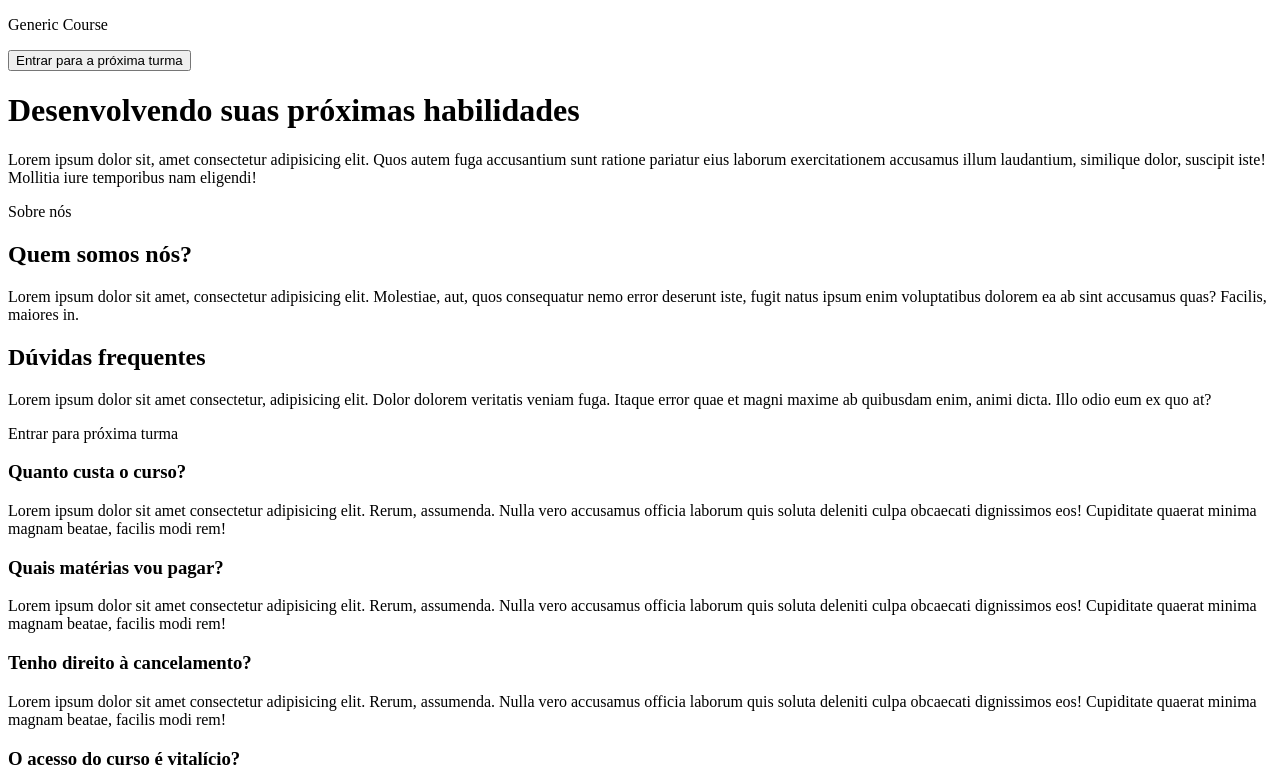
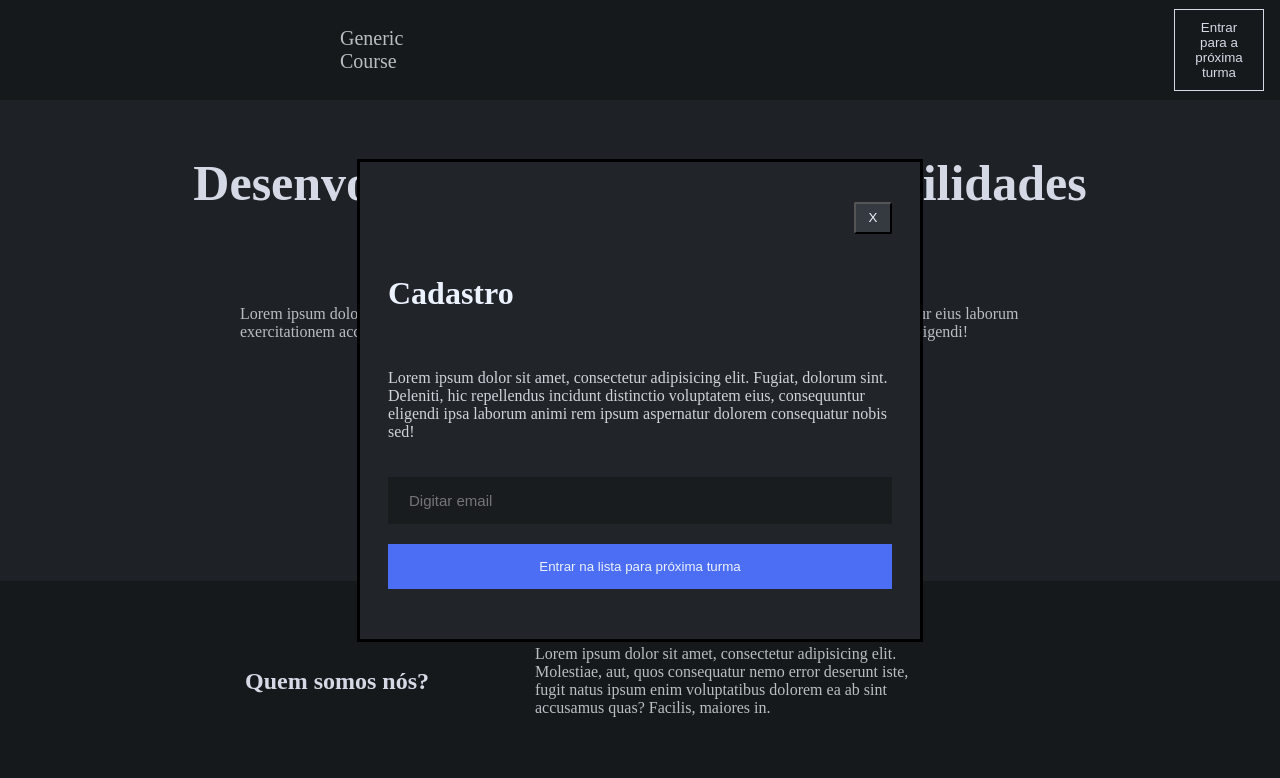
Before and after one commit to Kenzie-Academy-Brasil-Developers/Criando-site-institucional-generico-Fewerygor, a plain HTML site: page index.html in a window 1280 px wide. Both pictures are taken after a click on the button "Entrar para a próxima turma". Shown: the top 778 px of the page. Drawn offline with Linux system fonts and the light colour scheme.

Commit message:
Realizand entrega da semana passada

```diff
--- a/index.html
+++ b/index.html
@@ -4,33 +4,36 @@
     <meta charset="UTF-8">
     <meta http-equiv="X-UA-Compatible" content="IE=edge">
     <meta name="viewport" content="width=device-width, initial-scale=1.0">
-    <link rel="stylesheet" href="./src/styles/style.css">
+    <link rel="stylesheet" type="text/css" href="src/styles/globalstyle.css">
     <title>Página Institucional Genérica</title>
 </head>
 <body>
-    <header>
+    <header class="header__container">
         <p>Generic Course</p>
-        <button>Entrar para a próxima turma</button>
+        <button id="buttonModal">Entrar para a próxima turma</button>
     </header>
     <main>
-        <div>
-            <h1>Desenvolvendo <span>suas</span> próximas habilidades</h1>
+        <div class="about__container">
+            <h1 class="about__container--h1">Desenvolvendo <span>suas</span> próximas habilidades</h1>
             <p>Lorem ipsum dolor sit, amet consectetur adipisicing elit. Quos autem fuga accusantium sunt ratione pariatur eius laborum exercitationem accusamus illum laudantium, similique dolor, suscipit iste! Mollitia iure temporibus nam eligendi!</p>
-            <span>Sobre nós</span>
+            <span class="about__container--span">Sobre nós</span>
         </div>
-        <div>
-            <h2>Quem somos nós?</h2>
-            <span>
-                <p>Lorem ipsum dolor sit amet, consectetur adipisicing elit. Molestiae, aut, quos consequatur nemo error deserunt iste, fugit natus ipsum enim voluptatibus dolorem ea ab sint accusamus quas? Facilis, maiores in.</p>
+        <div class="us__container">
+            <h2 class="us__container--h2">Quem somos nós?</h2>
+            <span class="us__container--p">
+                <p>Lorem ipsum dolor sit amet, consectetur adipisicing elit.
+                    Molestiae, aut, quos consequatur nemo error deserunt iste,
+                    fugit natus ipsum enim voluptatibus dolorem ea ab sint accusamus
+                    quas? Facilis, maiores in.</p>
             </span>
         </div>
-        <section>
-            <div>
+        <section class="ask__container">
+            <div class="ask__container--div">
                 <h2>Dúvidas frequentes</h2>
                 <p>Lorem ipsum dolor sit amet consectetur, adipisicing elit. Dolor dolorem veritatis veniam fuga. Itaque error quae et magni maxime ab quibusdam enim, animi dicta. Illo odio eum ex quo at?</p>
-                <span>Entrar para próxima turma</span>
+                <span class="ask__container--span">Entrar para próxima turma</span>
             </div>
-            <div>
+            <div class="ask__container--div2">
                 <span>
                     <h3>Quanto custa o curso?</h3>
                     <p>Lorem ipsum dolor sit amet consectetur adipisicing elit. Rerum, assumenda. Nulla vero accusamus officia laborum quis soluta deleniti culpa obcaecati dignissimos eos! Cupiditate quaerat minima magnam beatae, facilis modi rem!</p>
@@ -49,56 +52,69 @@
                 </span>
             </div>
         </section>
-        <section>
+        <section class="student__container">
             <div>
-                <ul>
+                <ul class="ul__container">
                     <li>
-                        <div>
+                        <div class="div__container">
                             <span>
                                 <h3>Júlia Lima</h3>
                                 <p>Aluna na turma 2019</p>
                             </span>
-                            <p>Lorem ipsum dolor sit amet, consectetur adipisicing elit. A veritatis nisi distinctio eaque, dignissimos deleniti nesciunt molestiae incidunt ex id corporis saepe dolore et culpa, consequuntur sequi. Aspernatur, similique sit.</p>
+                            <p class="ul__container--p">Lorem ipsum dolor sit amet, consectetur adipisicing elit. A veritatis nisi distinctio eaque, dignissimos deleniti nesciunt molestiae incidunt ex id corporis saepe dolore et culpa, consequuntur sequi. Aspernatur, similique sit.</p>
                         </div>
                     </li>
                     <li>
-                        <div>
+                        <div class="div__container">
                             <span>
                                 <h3>Carlos Silva</h3>
                                 <p>Aluno na turma 2020</p>
                             </span>
-                            <p>Lorem ipsum dolor sit amet consectetur adipisicing elit. Id maxime dolores vitae adipisci repudiandae ipsa cumque sint nemo qui mollitia consequatur quo numquam, animi deserunt placeat. Minima veritatis deleniti velit.</p>
+                            <p class="ul__container--p">Lorem ipsum dolor sit amet consectetur adipisicing elit. Id maxime dolores vitae adipisci repudiandae ipsa cumque sint nemo qui mollitia consequatur quo numquam, animi deserunt placeat. Minima veritatis deleniti velit.</p>
                         </div>
                     </li>
                     <li>
-                        <div>
+                        <div class="div__container">
                             <span>
                                 <h3>Camila Souza</h3>
                                 <p>Aluna na turma 2019</p>
                             </span>
-                            <p>Lorem ipsum dolor sit amet consectetur, adipisicing elit. Facere, a veritatis, nostrum culpa accusantium libero deserunt quasi sit quaerat doloribus commodi dolor accusamus deleniti aperiam eius! Neque doloribus esse alias.</p>
+                            <p class="ul__container--p">Lorem ipsum dolor sit amet consectetur, adipisicing elit. Facere, a veritatis, nostrum culpa accusantium libero deserunt quasi sit quaerat doloribus commodi dolor accusamus deleniti aperiam eius! Neque doloribus esse alias.</p>
                         </div>
                     </li>
                     <li>
-                        <div>
+                        <div class="div__container">
                             <span>
                                 <h3>Matheus Erick</h3>
                                 <p>Aluno na turma 2018</p>
                             </span>
-                            <p>Lorem ipsum dolor sit amet consectetur adipisicing elit. Soluta, laboriosam aliquam cum iste, nihil, culpa quibusdam architecto necessitatibus modi deserunt dolorem nemo. Voluptate incidunt, culpa tempora veritatis veniam consequuntur. Dolorum.</p>
+                            <p class="ul__container--p">Lorem ipsum dolor sit amet consectetur adipisicing elit. Soluta, laboriosam aliquam cum iste, nihil, culpa quibusdam architecto necessitatibus modi deserunt dolorem nemo. Voluptate incidunt, culpa tempora veritatis veniam consequuntur. Dolorum.</p>
                         </div>
                     </li>
                 </ul>
             </div>
-            <div>
-                <h2>O que nossos alunos comentam?</h2>
-                <p>Lorem ipsum dolor sit amet, consectetur adipisicing elit. Fugiat, dolorum sint. Deleniti, hic repellendus incidunt distinctio voluptatem eius, consequuntur eligendi ipsa laborum animi rem ipsum aspernatur dolorem consequatur nobis sed!</p>
+            <div class="div2__container">
+                <span>
+                    <h2>O que nossos alunos comentam?</h2>
+                    <p>Lorem ipsum dolor sit amet, consectetur adipisicing elit. Fugiat, dolorum sint. Deleniti, hic repellendus incidunt distinctio voluptatem eius, consequuntur eligendi ipsa laborum animi rem ipsum aspernatur dolorem consequatur nobis sed!</p>
+                </span>
             </div>
         </section>
     </main>
     <footer>
         <h3>Generic Course</h3>
     </footer>
+    <dialog class="modal__controller">
+        <div class="modal__container">
+            <div class="block">
+                <button id="buttonClose">X</button>
+            </div>
+            <h1>Cadastro</h1>
+            <p>Lorem ipsum dolor sit amet, consectetur adipisicing elit. Fugiat, dolorum sint. Deleniti, hic repellendus incidunt distinctio voluptatem eius, consequuntur eligendi ipsa laborum animi rem ipsum aspernatur dolorem consequatur nobis sed!</p>
+            <input type="email" placeholder="Digitar email">
+            <button id="button">Entrar na lista para próxima turma</button>
+        </div>
+    </dialog>
     <script src="./src/scripts/script.js"></script>
 </body>
 </html>
--- a/src/scripts/script.js
+++ b/src/scripts/script.js
@@ -1 +1,21 @@
 /* ------------------------------- Coloque sua lógica aqui ------------------------------- */
+function handleModal(){
+    const button = document.querySelector('#buttonModal');
+    const modal = document.querySelector('.modal__controller');
+
+    button.addEventListener('click', function(e){
+        modal.showModal();
+        closeModal();
+    });
+}
+
+function closeModal() {
+    const button = document.querySelector('#buttonClose');
+    const modal = document.querySelector('.modal__controller');
+
+    button.addEventListener('click', function(e){
+        modal.close();
+    });
+}
+
+handleModal();
--- /dev/null
+++ b/src/styles/about.css
@@ -0,0 +1,28 @@
+.about__container {
+    display: var(--flex);
+    flex-direction: var(--column);
+    align-items: var(--center);
+    justify-content: var(--center);
+    height: 581px;
+    gap: 44px;
+    background-color: var(--color-secondary);
+}
+
+.about__container--h1 {
+    font-size: 50px;
+}
+
+.about__container--h1 span {
+    color: var(--color-box);
+}
+
+.about__container p {
+    width: 800px;
+}
+
+.about__container--span {
+    background-color: var(--color-box);
+    border: 1px solid var(--color-box);
+    color: var(--color-text);
+    padding: 20px;
+}
--- /dev/null
+++ b/src/styles/ask.css
@@ -0,0 +1,44 @@
+
+
+.ask__container {
+    display: var(--flex);
+    justify-content: var(--space);
+    background-color: var(--color-secondary);
+
+ }
+
+ .ask__container--div {
+     width: 300px;
+     padding-left: 250px;
+     display: var(--flex);
+     flex-direction: var(--column);
+ }
+
+ .ask__container--div h2{
+     font-size: 30px;
+ }
+
+ .ask__container--div p{
+     width: 430px;
+ }
+
+ .ask__container--div2 {
+     display: var(--flex);
+     flex-direction: var(--column);
+     text-align: var(--center);
+     width: 400px;
+     font-size: var(--size);
+     padding-right: 370px;
+ }
+
+
+ .ask__container--span {
+     display: var(--flex);
+     justify-content: var(--center);
+     align-items: var(--center);
+     background-color: var(--color-box);
+     border: 1px solid var(--color-box);
+     color: var(--color-text);
+     padding: 20px;
+     margin-right: 80px;
+ }
--- /dev/null
+++ b/src/styles/body.css
@@ -0,0 +1,13 @@
+body {
+    display: var(--flex);
+    flex-direction: var(--column);
+    margin: 0;
+}
+
+body h1, h2, h3 {
+    color: var(--color-text);
+}
+
+body p {
+    color: var(--color-text2);
+}
--- /dev/null
+++ b/src/styles/footer.css
@@ -0,0 +1,5 @@
+footer {
+    display: var(--flex);
+    justify-content: var(--center);
+    background-color: var(--color-primary);
+}
--- /dev/null
+++ b/src/styles/globalstyle.css
@@ -0,0 +1,21 @@
+@import url('body.css');
+@import url('header.css');
+@import url('about.css');
+@import url('us.css');
+@import url('ask.css');
+@import url('student.css');
+@import url('footer.css');
+@import url('modal.css');
+
+:root {
+    --flex: flex;
+    --center: center;
+    --column: column;
+    --space: space-around;
+    --size: normal;
+    --color-primary: #191C1F;
+    --color-secondary: #212529;
+    --color-box: #4C6EF5;
+    --color-text: #EDF2FF;
+    --color-text2: #CED4DA;
+}
--- /dev/null
+++ b/src/styles/header.css
@@ -0,0 +1,24 @@
+.header__container {
+    display: var(--flex);
+    justify-content: var(--space);
+    align-items: var(--center);
+    background-color: var(--color-primary);
+    gap: 771px;
+    position: fixed;
+    height: 100px;
+    width: 100vw;
+}
+
+.header__container p {
+    padding-left: 340px;
+    font-size: 20px;
+}
+
+#buttonModal {
+    margin-right: 400px;
+    padding: 10px 20px;
+    border: 1px solid var(--color-text);
+    background-color: var(--color-primary);
+    color: var(--color-text);
+    cursor: pointer;
+}
--- /dev/null
+++ b/src/styles/modal.css
@@ -0,0 +1,43 @@
+.modal__controller {
+    padding: 0;
+
+}
+
+.modal__container {
+    display: var(--flex);
+    flex-direction: var(--column);
+    background-color: var(--color-secondary);
+    gap: 20px;;
+    width: 504px;
+    height: 397px;
+    padding: 40px 28px 40px 28px;
+}
+
+.modal__container input {
+    background-color: var(--color-primary);
+    color: var(--color-text2);
+    border: 1px solid var(--color-primary);
+    padding: 14px 20px 14px 20px;
+    font-size: 15px;
+}
+
+#button {
+    background-color: var(--color-box);
+    border: 1px solid var(--color-box);
+    padding: 14px 20px 14px 20px;
+    color: var(--color-text);
+}
+
+#buttonClose {
+    color: var(--color-text);
+    background: #343A40;
+    border-radius: 2px;
+    width: 38px;
+    height: 32px;
+    padding: 3px 6px;
+}
+
+.block {
+    display: var(--flex);
+    justify-content: end;
+}
--- a/src/styles/style.css
+++ /dev/null
@@ -1 +0,0 @@
-/* ------------------------------- Coloque sua estilização aqui ------------------------------- */
--- /dev/null
+++ b/src/styles/us.css
@@ -0,0 +1,19 @@
+.us__container {
+    display: var(--flex);
+    justify-content: var(--space);
+    align-items: var(--center);
+    height: 200px;
+
+    background: var(--color-primary);
+  }
+
+  .us__container--h2{
+      width: 200px;
+      padding-left: 200px;
+  }
+
+  .us__container--p {
+      width: 400px;
+      font-size: var(--size);
+      padding-right: 300px;
+  }
```
Also changed, not shown: src/styles/student.css (added, +43 -0 lines).
